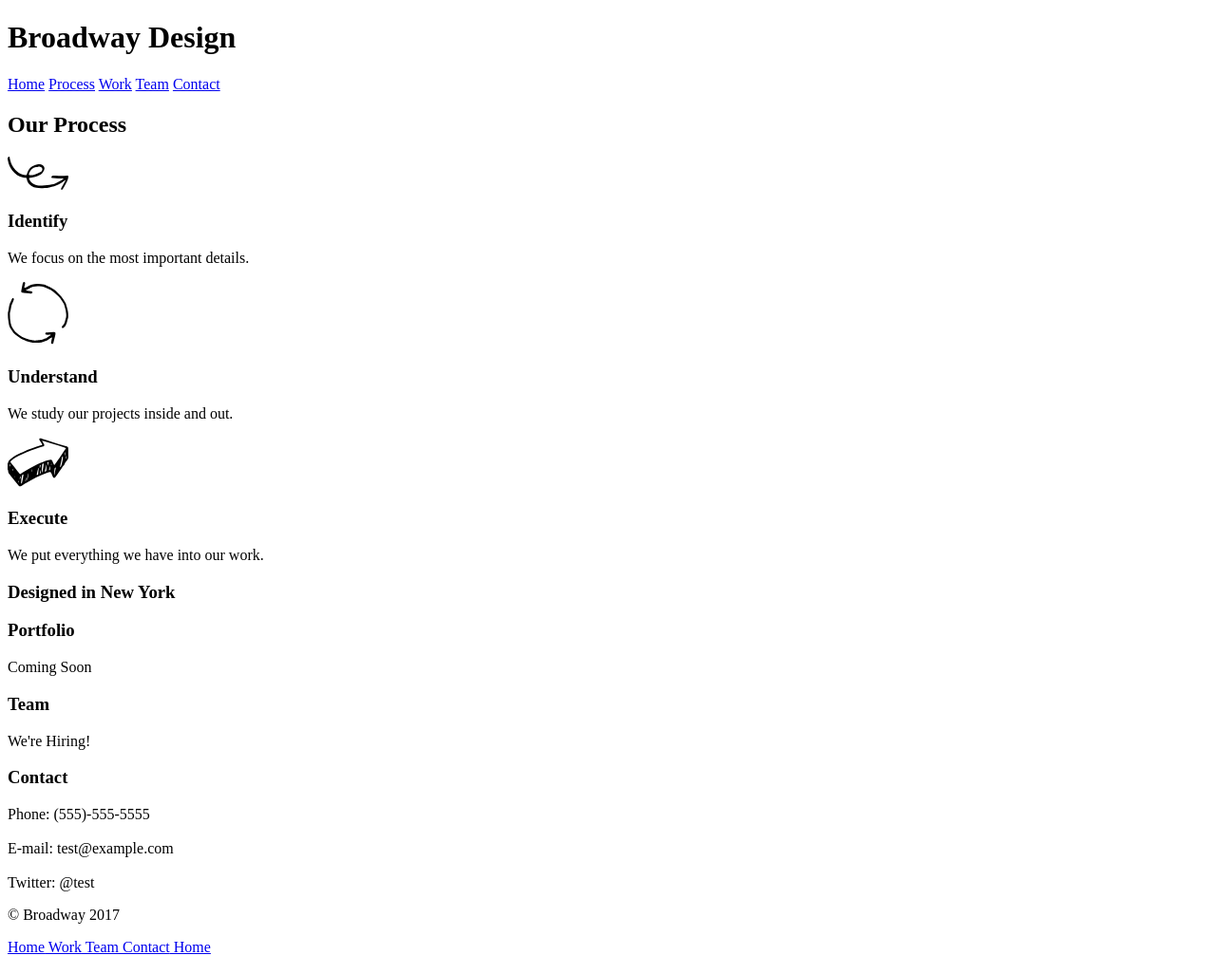
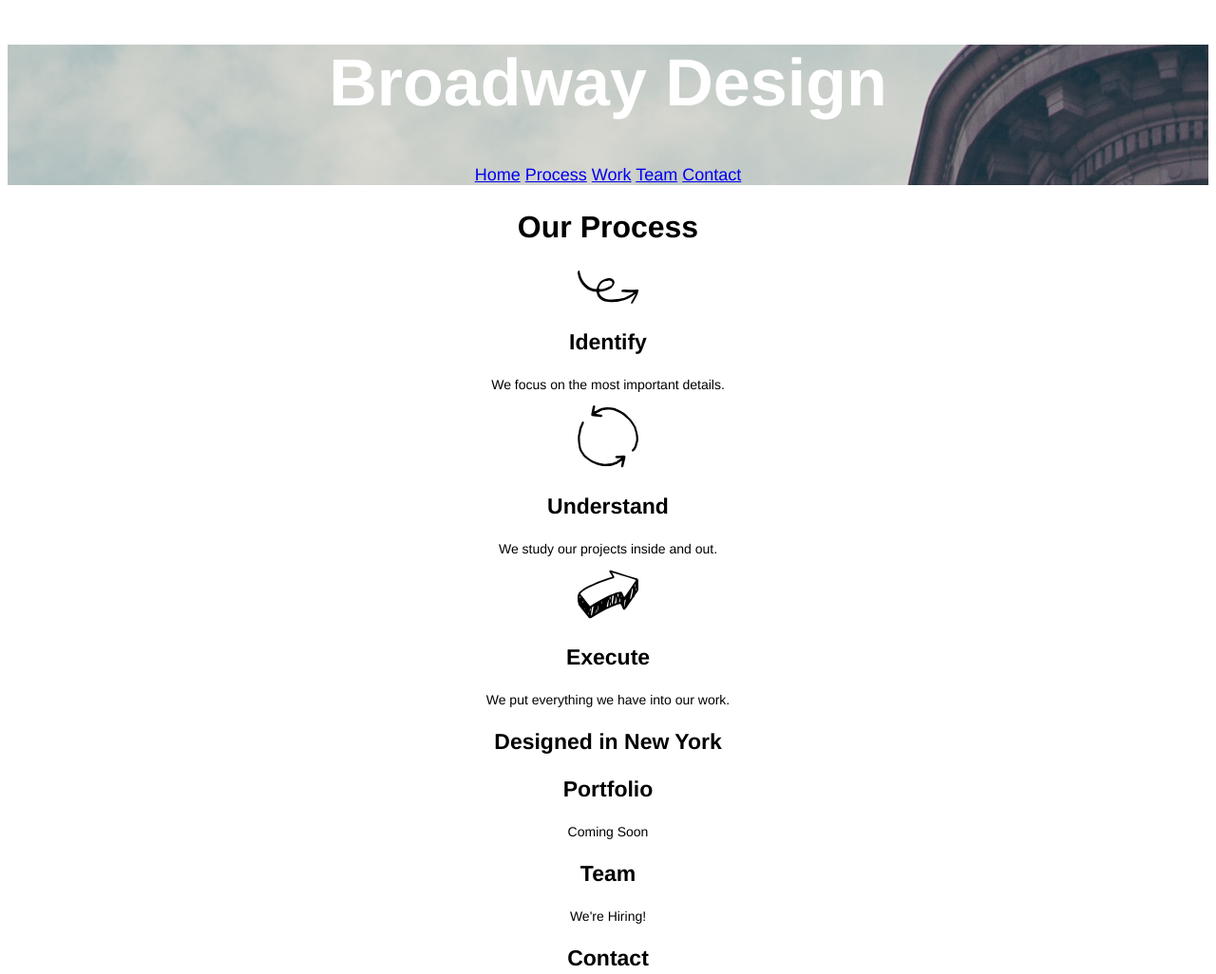
Before and after one commit to zeinash/broadway, a plain HTML site: page index.html in a window 1280 px wide. Shown: the top 1026 px of the page at 95% size. Drawn offline with Linux system fonts and the light colour scheme.

Commit message:
Halfway through CSS

```diff
--- a/index.html
+++ b/index.html
@@ -3,22 +3,24 @@
   <head>
     <meta charset="utf-8">
     <title>Broadway Design</title>
-    <link rel="stylesheet" href="/css/master.css" type="text/css">
+    <link rel="stylesheet" href="resources/css/style.css" type="text/css">
   </head>
   <body>
     <header id="header">
       <h1>Broadway Design</h1>
-      <a href="#">Home</a>
-      <a href="#">Process</a>
-      <a href="#">Work</a>
-      <a href="#">Team</a>
-      <a href="#">Contact</a>
+      <nav class="link">
+        <a href="#">Home</a>
+        <a href="#process">Process</a>
+        <a href="#work">Work</a>
+        <a href="#team">Team</a>
+        <a href="#contact">Contact</a>
+      </nav>
     </header>
 
     <!--Our Process-->
 
     <section>
-      <h2>Our Process</h2>
+      <h2 id="process">Our Process</h2>
 
           <!-- identify -->
 
@@ -43,17 +45,17 @@
 
       <section>
         <h3>Designed in New York</h3>
-        <h3>Portfolio</h3>
+        <h3 id="work">Portfolio</h3>
         <p>Coming Soon</p>
-        <h3>Team</h3>
+        <h3 id="team">Team</h3>
         <p>We're Hiring!</p>
-        <h3>Contact</h3>
+        <h3 id="contact">Contact</h3>
         <p>Phone: (555)-555-5555 <br><br> E-mail: test@example.com  <br><br> Twitter: @test</p>
       </section>
 
       <footer>
 <p>© Broadway 2017</p>
-<a href="#"> Home</a><a href="#"> Work</a><a href="#"> Team</a><a href="#"> Contact</a><a href="#"> Home</a>
+<a href="#"> Home</a><a href="#work"> Work</a><a href="#team"> Team</a><a href="#contact"> Contact</a>
       </footer>
   </body>
 </html>
--- a/resources/css/style.css
+++ b/resources/css/style.css
@@ -0,0 +1,36 @@
+html {
+  text-align: center;
+  font-family: Helvetica;
+}
+
+h1,
+h2,
+h3 {
+  font-weight: bold;
+}
+
+h1 {
+  font-size: 70px;
+  color: white;
+}
+
+h2 {
+  font-size: 32px;
+}
+
+h3 {
+  font-size: 23px;
+}
+
+p {
+  font-size: 14px;
+}
+
+.link {
+  font-size: 18px;
+  color: white;
+}
+
+#header {
+  background-image: url("../images/the-flatiron-building.png");
+}
```
